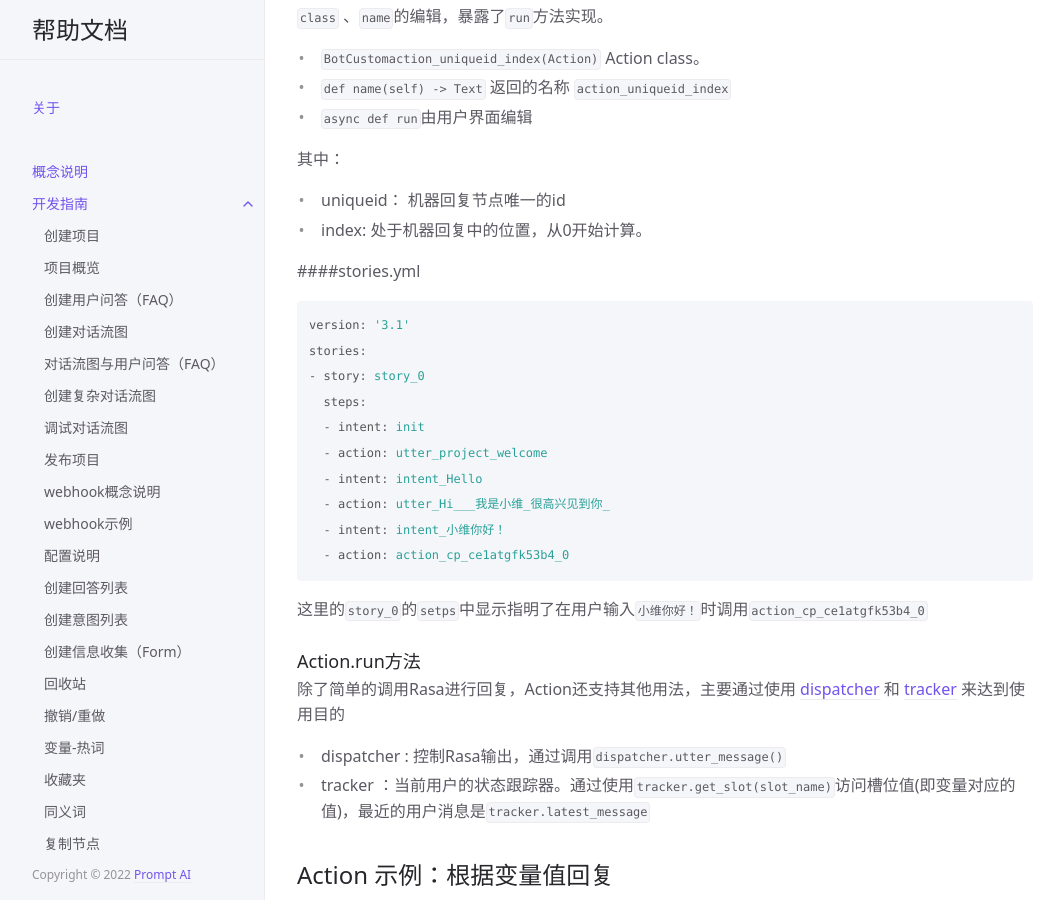
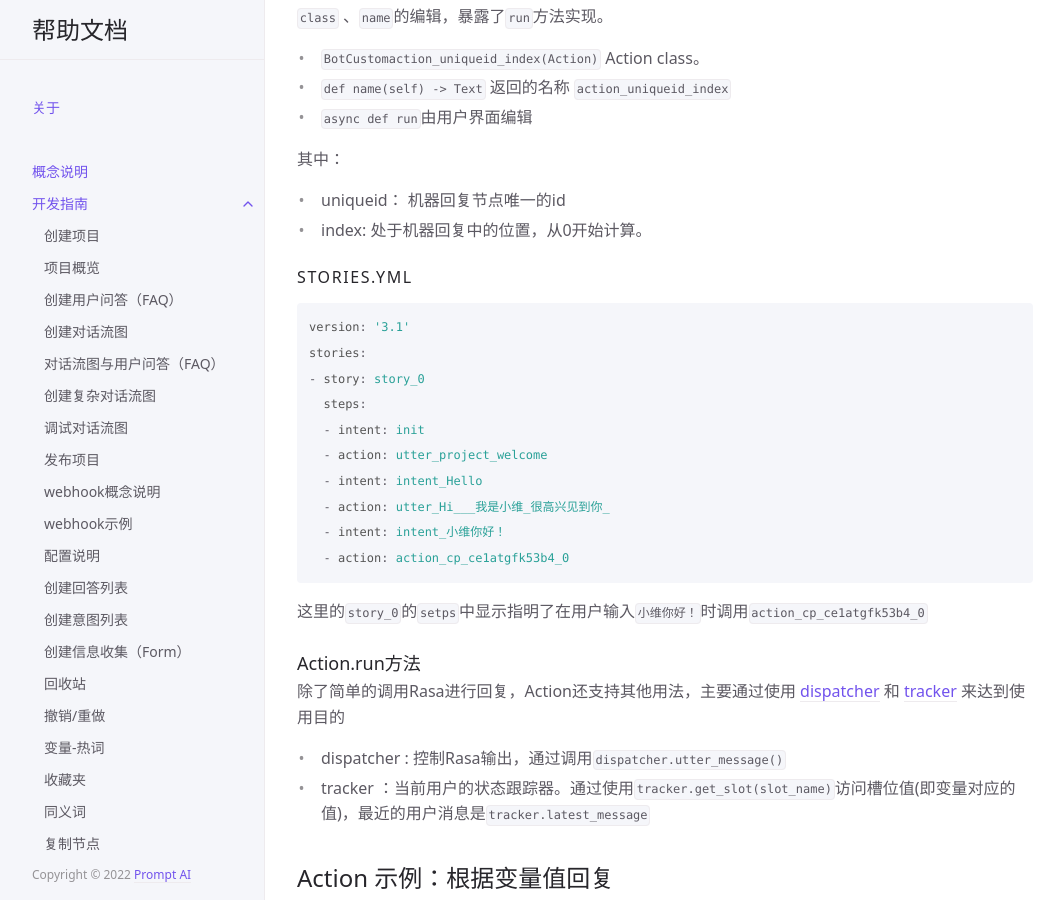
Before and after one commit to PromptAI/promptdialog, a Jekyll site: the page built from docs/zh/tutorial/action/01-action.md, in a window 1280 px wide and 900 px high, scrolled down 2369 px. Shown: the whole window, without its empty margins (107-1163 px from the left). Built offline with Jekyll 4.4.1, drawn with Linux system fonts in a browser that asks for light colours; part of the change alters nothing that is shown.

````diff
--- a/docs/zh/tutorial/action/01-action.md
+++ b/docs/zh/tutorial/action/01-action.md
@@ -23,7 +23,7 @@ nav_order: 40
 
 这⾥输出了⼀句简单的打招呼⽂本。
 
-![action-02](/assets/images/tutorial/action/action-03.png)
+![action-03](/assets/images/tutorial/action/action-03.png)
 
 Action成功执⾏并输出了对应的⽂本内容。
 
@@ -59,7 +59,7 @@ class BotCustomaction_cp_ce1atgfk53b4_0(Action):
 - uniqueid： 机器回复节点唯⼀的id
 - index: 处于机器回复中的位置，从0开始计算。
 
-####stories.yml
+#### stories.yml
 
 ```yaml
 version: '3.1'
````
Also changed, not shown: docs/en/tutorial/action/01-action.md (+1 -1 lines).
